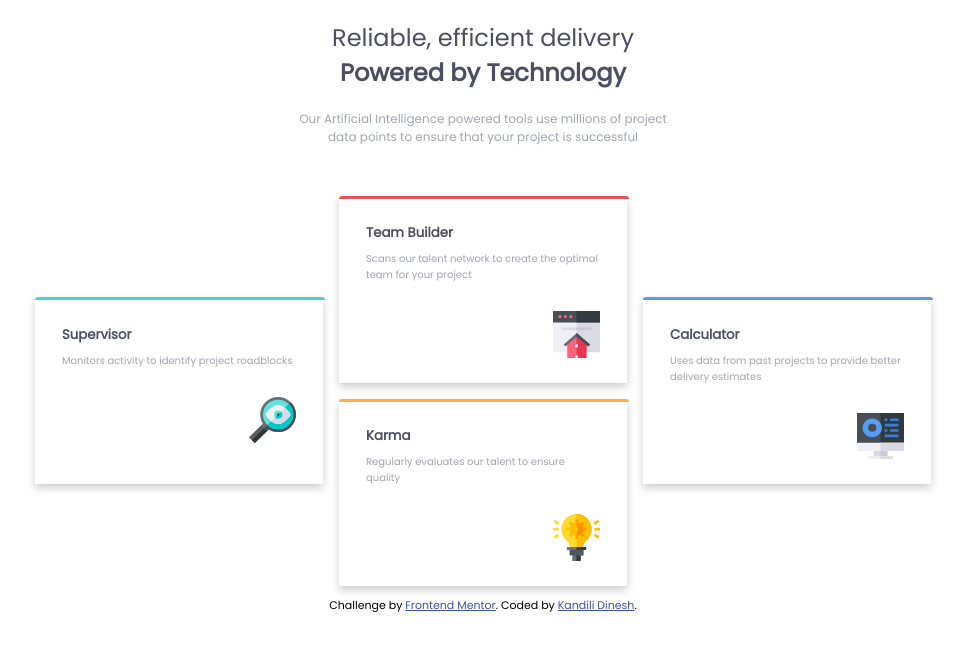
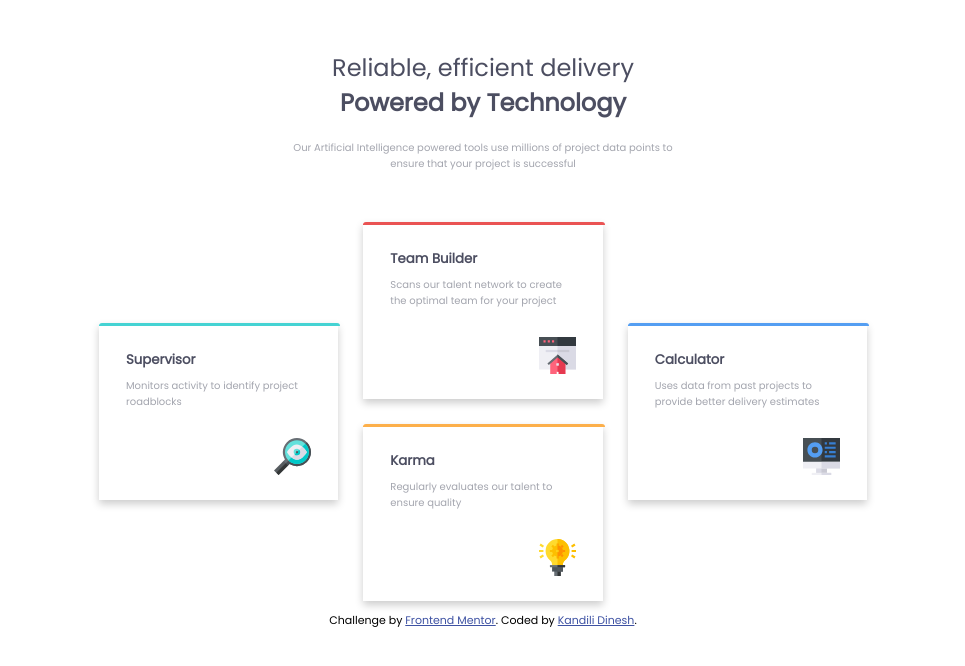
Before and after one commit to kandilidinesh/Four-Card-Feature-Section, a plain HTML site: page index.html in a window 1280 px wide. Shown: the whole page, without its empty margins (157-1122 px from the left). Drawn offline with Linux system fonts and the light colour scheme.

Commit message:
Update style.css
Made some improvements to the UI.

```diff
--- a/css/style.css
+++ b/css/style.css
@@ -2,10 +2,9 @@ body{
     margin: 0;
     font-family: 'Poppins', sans-serif;
     text-align: center;
-
 }
 .top-container{
-    margin-top: 20px;
+    margin-top: 50px;
     text-align: center;
     position: relative;
 }
@@ -28,28 +27,19 @@ body{
 .caption{
     margin: 0 auto 0 auto;
     width: 30%;
-    font-size: 12px;
+    font-size: 10px;
     color: hsl(229, 6%, 66%);
 }
 
 .card-container{
-    margin-top: 40px;
     text-align: center;
-    width: 70%;
+    width: 60%;
     margin: 50px auto auto auto;
     display: grid;
     grid-template-columns: repeat(3, 1fr);
     grid-template-rows: repeat(4, 1fr);
-    grid-column-gap: 16px;
-    grid-row-gap: 16px;
-}
-
-.parent {
-    display: grid;
-    grid-template-columns: repeat(3, 1fr);
-    grid-template-rows: repeat(4, 1fr);
-    grid-column-gap: 16px;
-    grid-row-gap: 16px;
+    grid-column-gap: 25px;
+    grid-row-gap: 25px;
 }
 
 .div1 { grid-area: 1 / 2 / 3 / 3; }
```
